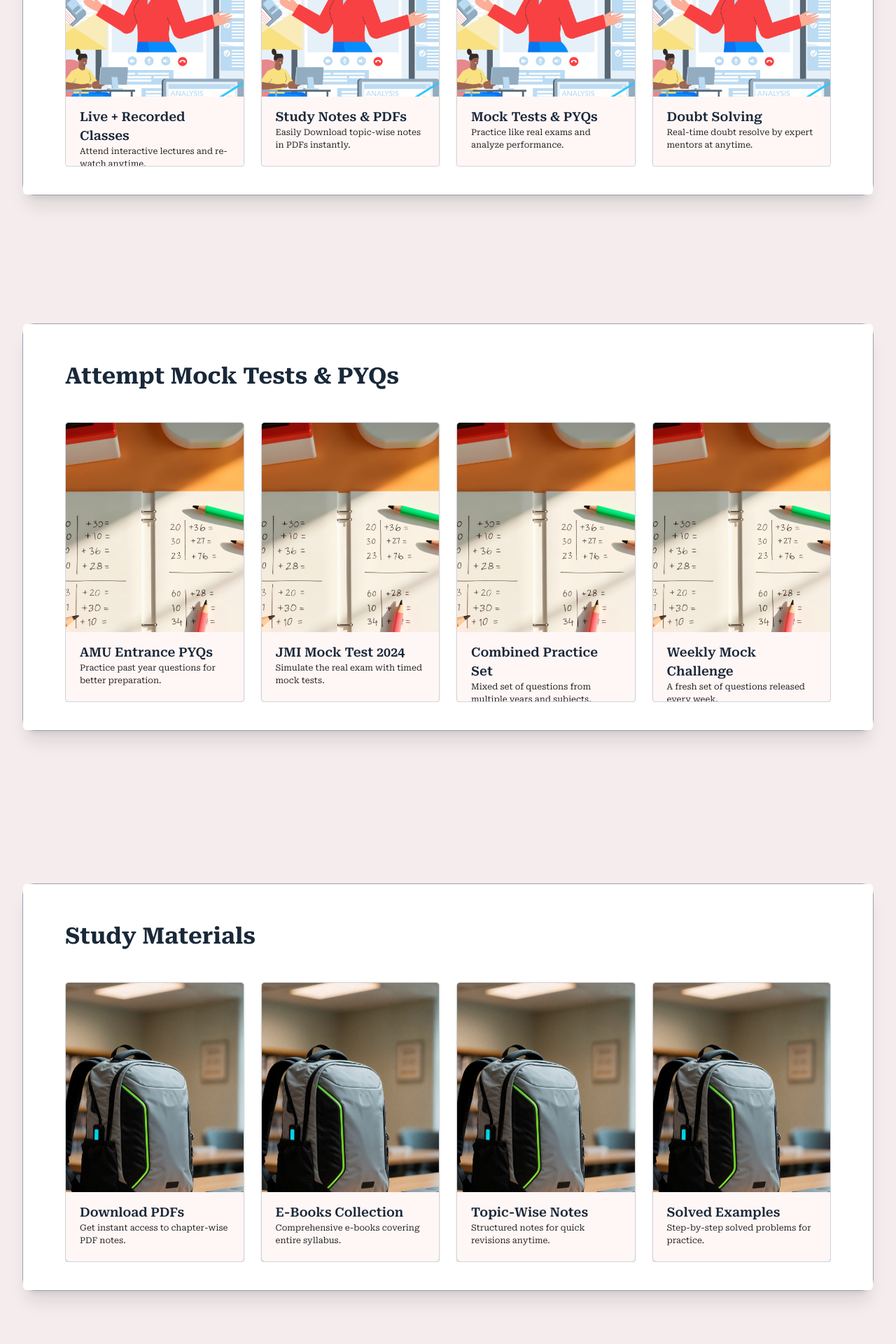
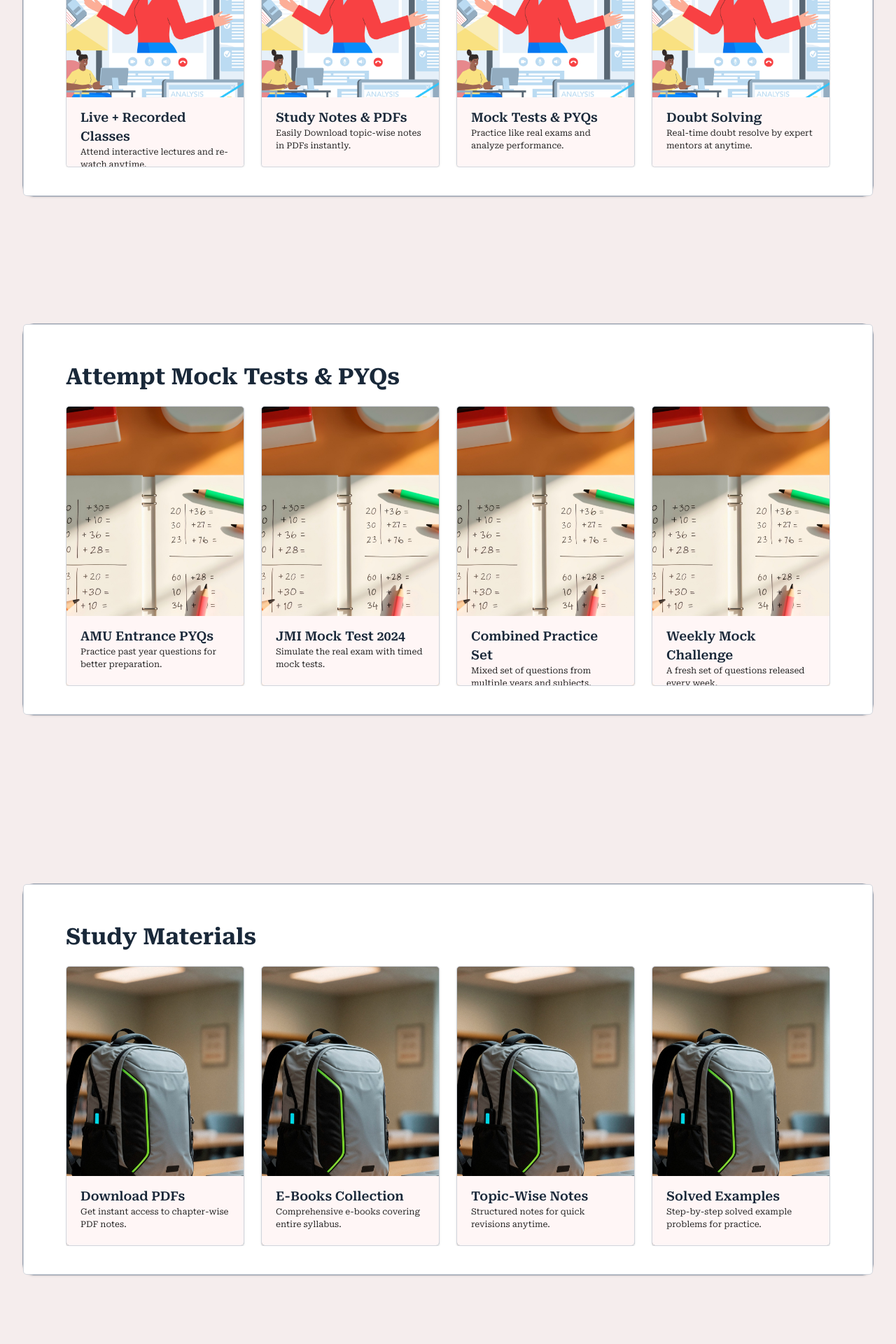
Before and after one commit to Akhlaque-Ur-Rahman/education-adda, a Next.js app: page / in a window 1280 px wide. Shown: the part 1920-3840 px from the top of the page at 70% size. Built offline with nearby package versions, Linux system fonts and the light colour scheme.

Commit message:
Cards Scroll and other sections minor adjustments done

```diff
--- a/app/page.tsx
+++ b/app/page.tsx
@@ -15,6 +15,7 @@ const Home = () => {
       </div>
       <WhyChooseUs/>
       <ShowCase/>
+
     </div>
   )
 }
--- a/components/ui/AccessStudyMaterial.tsx
+++ b/components/ui/AccessStudyMaterial.tsx
@@ -15,7 +15,7 @@ const AccessStudyMaterial: React.FC<WhyChoosUsProps> = ({ number }) => {
   const isMobile = typeof window !== "undefined" && window.innerWidth < 768;
 
   return (
-    <section className="lg:px-[60px] py-10 bg-white rounded-[5px]">
+    <section className="lg:px-[60px] lg:py-10 py-0 bg-white rounded-[5px] border-1 border-gray-300">
       <div className="bg-[#203553] lg:bg-white flex justify-between items-center">
   <div className="lg:bg-white lg:py-2.5 lg:px-0 pt-8 pb-8 pr-5 pl-0 flex flex-col justify-between gap-2.5 mb-2">
     {number && (
@@ -46,7 +46,7 @@ const AccessStudyMaterial: React.FC<WhyChoosUsProps> = ({ number }) => {
           min-[360px]:grid-cols-2
           md:grid-cols-3
           xl:grid-cols-4
-          lg:gap-6 gap-0 mt-6 overflow-hidden"
+          lg:gap-6 gap-0 overflow-hidden"
       >
         {accessStudyMaterialData.map((card, idx) => {
           const isExpanded = openCard === idx;
@@ -69,12 +69,8 @@ const AccessStudyMaterial: React.FC<WhyChoosUsProps> = ({ number }) => {
             >
               <div
                 className={
-                  "joine-courses-text-container h-full absolute top-3/4 left-0 bg-[#FFF6F6] p-2 xl:px-[20px] xl:py-[15px] xl:gap-2.5 w-full transition-all duration-500 " +
-                  (isMobile
-                    ? isExpanded
-                      ? "-translate-y-1/5" // show on tap
-                      : "translate-y-0" // default collapsed
-                    : "group-hover:-translate-y-1/6") // desktop hover
+                  "joine-courses-text-container h-full absolute top-3/4 left-0 bg-[#FFF6F6] p-2 xl:px-[20px] xl:py-[15px] xl:gap-2.5 w-full transition-all duration-500 -translate-y-1/5 xl:translate-y-0 xl:group-hover:-translate-y-1/6"
+
                 }
               >
                 <div className="lg:mb-5 mb-4">
@@ -93,15 +89,8 @@ const AccessStudyMaterial: React.FC<WhyChoosUsProps> = ({ number }) => {
                 </div>
 
                 <div
-                  className={
-                    "py-[10px] w-full flex justify-between items-center transition-all duration-500 ease-in-out " +
-                    (isMobile
-                      ? isExpanded
-                        ? "opacity-100"
-                        : "opacity-0"
-                      : "opacity-0 group-hover:opacity-100")
-                  }
-                >
+                  className=
+                    "py-[10px] w-full flex justify-between items-center transition-all duration-500 ease-in-out ">
                   <button
                     className="bg-[#ff0000] text-[#FFF6F6] font-semibold rounded-[10px] cursor-pointer"
                     style={{
--- a/components/ui/ClearDoubts.tsx
+++ b/components/ui/ClearDoubts.tsx
@@ -12,7 +12,7 @@ const ClearDoubts: React.FC<WhyChoosUsProps> = ({ number }) => {
   const isMobile = typeof window !== "undefined" && window.innerWidth < 768;
 
   return (
-    <section className="lg:px-[60px] py-10 bg-white rounded-[5px]">
+    <section className="lg:px-[60px] lg:py-10 py-0 bg-white rounded-[5px] border-1 border-gray-300">
       <div className="bg-[#203553] lg:bg-white flex justify-between items-center">
   <div className="lg:bg-white lg:py-2.5 lg:px-0 pt-8 pb-8 pr-5 pl-0 flex flex-col justify-between gap-2.5 mb-2">
     {number && (
@@ -42,7 +42,7 @@ const ClearDoubts: React.FC<WhyChoosUsProps> = ({ number }) => {
           min-[360px]:grid-cols-2
           md:grid-cols-3
           xl:grid-cols-4
-          lg:gap-6 gap-0 mt-6 overflow-hidden"
+          lg:gap-6 gap-0 overflow-hidden"
       >
         {clearDoubtsData.map((card, idx) => {
           const isExpanded = openCard === idx;
@@ -65,12 +65,8 @@ const ClearDoubts: React.FC<WhyChoosUsProps> = ({ number }) => {
             >
               <div
                 className={
-                  "joine-courses-text-container h-full absolute top-3/4 left-0 bg-[#FFF6F6] p-2 xl:px-[20px] xl:py-[15px] xl:gap-2.5 w-full transition-all duration-500 " +
-                  (isMobile
-                    ? isExpanded
-                      ? "-translate-y-1/5" // show on tap
-                      : "translate-y-0" // default collapsed
-                    : "group-hover:-translate-y-1/6") // desktop hover
+                  "joine-courses-text-container h-full absolute top-3/4 left-0 bg-[#FFF6F6] p-2 xl:px-[20px] xl:py-[15px] xl:gap-2.5 w-full transition-all duration-500 -translate-y-1/5 xl:translate-y-0 xl:group-hover:-translate-y-1/6"
+
                 }
               >
                 <div className="lg:mb-5 mb-4">
@@ -89,15 +85,8 @@ const ClearDoubts: React.FC<WhyChoosUsProps> = ({ number }) => {
                 </div>
 
                 <div
-                  className={
-                    "py-[10px] w-full flex justify-between items-center transition-all duration-500 ease-in-out " +
-                    (isMobile
-                      ? isExpanded
-                        ? "opacity-100"
-                        : "opacity-0"
-                      : "opacity-0 group-hover:opacity-100")
-                  }
-                >
+                  className=
+                    "py-[10px] w-full flex justify-between items-center transition-all duration-500 ease-in-out ">
                   <button
                     className="bg-[#ff0000] text-[#FFF6F6] font-semibold rounded-[10px] cursor-pointer"
                     style={{
--- a/components/ui/attemptMockTest.tsx
+++ b/components/ui/attemptMockTest.tsx
@@ -15,7 +15,7 @@ const AttemptMockTests: React.FC<WhyChoosUsProps> = ({ number }) => {
   const isMobile = typeof window !== "undefined" && window.innerWidth < 768;
 
   return (
-    <section className="lg:px-[60px] py-10 bg-white rounded-[5px]">
+    <section className="lg:px-[60px] lg:py-10 py-0 bg-white rounded-[5px] border-1 border-gray-300">
 
 
 <div className="bg-[#203553] lg:bg-white flex justify-between items-center">
@@ -49,7 +49,7 @@ const AttemptMockTests: React.FC<WhyChoosUsProps> = ({ number }) => {
           min-[360px]:grid-cols-2
           md:grid-cols-3
           xl:grid-cols-4
-          lg:gap-6 gap-0 mt-6 overflow-hidden"
+          lg:gap-6 gap-0  overflow-hidden"
       >
         {mockTestsData.map((card, idx) => {
           const isExpanded = openCard === idx;
@@ -72,12 +72,8 @@ const AttemptMockTests: React.FC<WhyChoosUsProps> = ({ number }) => {
             >
               <div
                 className={
-                  "joine-courses-text-container h-full absolute top-3/4 left-0 bg-[#FFF6F6] p-2 xl:px-[20px] xl:py-[15px] xl:gap-2.5 w-full transition-all duration-500 " +
-                  (isMobile
-                    ? isExpanded
-                      ? "-translate-y-1/5" // show on tap
-                      : "translate-y-0" // default collapsed
-                    : "group-hover:-translate-y-1/6") // desktop hover
+                  "joine-courses-text-container h-full absolute top-3/4 left-0 bg-[#FFF6F6] p-2 xl:px-[20px] xl:py-[15px] xl:gap-2.5 w-full transition-all duration-500 -translate-y-1/5 xl:translate-y-0 xl:group-hover:-translate-y-1/6"
+
                 }
               >
                 <div className="lg:mb-5 mb-4">
@@ -96,15 +92,8 @@ const AttemptMockTests: React.FC<WhyChoosUsProps> = ({ number }) => {
                 </div>
 
                 <div
-                  className={
-                    "py-[10px] w-full flex justify-between items-center transition-all duration-500 ease-in-out " +
-                    (isMobile
-                      ? isExpanded
-                        ? "opacity-100"
-                        : "opacity-0"
-                      : "opacity-0 group-hover:opacity-100")
-                  }
-                >
+                  className=
+                    "py-[10px] w-full flex justify-between items-center transition-all duration-500 ease-in-out ">
                   <button
                     className="bg-[#ff0000] text-[#FFF6F6] font-semibold rounded-[10px] cursor-pointer"
                     style={{
--- a/components/ui/cardProps.tsx
+++ b/components/ui/cardProps.tsx
@@ -22,16 +22,16 @@ const Card = ({ i, Component, number, total }: CardProps) => {
     return () => window.removeEventListener("resize", checkMobile);
   }, []);
 
-  // Different sticky offset
-  const mobileOffset = isMobile ? i * 15 : i * 25;
+  // Sticky offset: complete overlap on mobile, stagger on desktop
+  const offset = isMobile ? 0 : i * 25;
 
   return (
     <div
       ref={container}
       className="h-screen w-full flex items-start justify-center sticky"
-      style={{ top: `calc(${isMobile ? "0px" : "0px"} + ${mobileOffset}px)` }}
+      style={{ top: `${offset}px`, zIndex: i + 1 }}
     >
-      <div className="bg-white rounded-2xl shadow-xl w-[90%] lg:w-[95%] h-auto border-[0.5px] border-gray-400">
+      <div className="bg-white rounded-2xl w-full lg:w-[95%] h-full lg:h-auto border-[0.5px] border-gray-400 shadow-sm">
         <Component number={number} total={total} />
       </div>
     </div>
--- a/components/ui/joinCourses.tsx
+++ b/components/ui/joinCourses.tsx
@@ -23,7 +23,7 @@ const JoinCourses: React.FC<WhyChoosUsProps> = ({ number }) => {
 
 
   return (
-    <section className=" lg:px-[60px] py-10 bg-white rounded-[5px] ">
+    <section className=" lg:px-[60px] lg:py-10 py-0 bg-white rounded-[5px] border-1 border-gray-300">
       <div className="bg-[#203553] lg:bg-white flex justify-between items-center">
   <div className="lg:bg-white lg:py-2.5 lg:px-0 pt-8 pb-8 pr-5 pl-0 flex flex-col justify-between gap-2.5 mb-2">
     {number && (
@@ -46,7 +46,7 @@ const JoinCourses: React.FC<WhyChoosUsProps> = ({ number }) => {
 </div>
 
       {/* Mobile Dropdown */}
-      <div className="sm:hidden relative my-4">
+      <div className="sm:hidden relative ">
         <button
           onClick={() => setIsOpen(!isOpen)}
           className="w-full flex items-center justify-between border-[.5px] border-gray-400 rounded-sm px-2 py-2 text-sm bg-white shadow-sm"
@@ -158,12 +158,8 @@ const JoinCourses: React.FC<WhyChoosUsProps> = ({ number }) => {
               {/* Heading & Description + CTA */}
               <div
                 className={
-                  "joine-courses-text-container h-full absolute top-3/4 left-0 bg-[#FFF6F6] p-2 xl:px-[20px] xl:py-[15px] xl:gap-2.5 w-full transition-all duration-500 " +
-                  (isMobile
-                    ? isExpanded
-                      ? "-translate-y-1/6" // show on tap
-                      : "translate-y-0" // default collapsed
-                    : "group-hover:-translate-y-1/6") // desktop hover
+                  "joine-courses-text-container h-full absolute top-3/4 left-0 bg-[#FFF6F6] p-2 xl:px-[20px] xl:py-[15px] xl:gap-2.5 w-full transition-all duration-500 -translate-y-1/5 xl:translate-y-0 xl:group-hover:-translate-y-1/6"
+
                 }
               >
                 <div className="lg:mb-5 mb-4">
@@ -182,15 +178,8 @@ const JoinCourses: React.FC<WhyChoosUsProps> = ({ number }) => {
                 </div>
 
                 <div
-                  className={
-                    "py-[10px] w-full flex justify-between items-center transition-all duration-500 ease-in-out " +
-                    (isMobile
-                      ? isExpanded
-                        ? "opacity-100"
-                        : "opacity-0"
-                      : "opacity-0 group-hover:opacity-100")
-                  }
-                >
+                  className=
+                    "py-[10px] w-full flex justify-between items-center transition-all duration-500 ease-in-out ">
                   <button
                     className="bg-[#ff0000] text-[#FFF6F6] font-semibold rounded-[10px] cursor-pointer"
                     style={{
--- a/data/accessStudyMaterialData.ts
+++ b/data/accessStudyMaterialData.ts
@@ -28,9 +28,9 @@ export const accessStudyMaterialData: Card[] = [
   },
   {
     title: "Solved Examples",
-    description: "Step-by-step solved problems for practice.",
+    description: "Step-by-step solved example problems for practice.",
     image: "/images/study-material.jpg",
-    ctaPrimary: "View Solutions",
+    ctaPrimary: "Solutions",
     ctaSecondary: "Check Examples",
   },
 ]
```
Also changed, not shown: components/ui/TrackProgress.tsx (+6 -17 lines).
